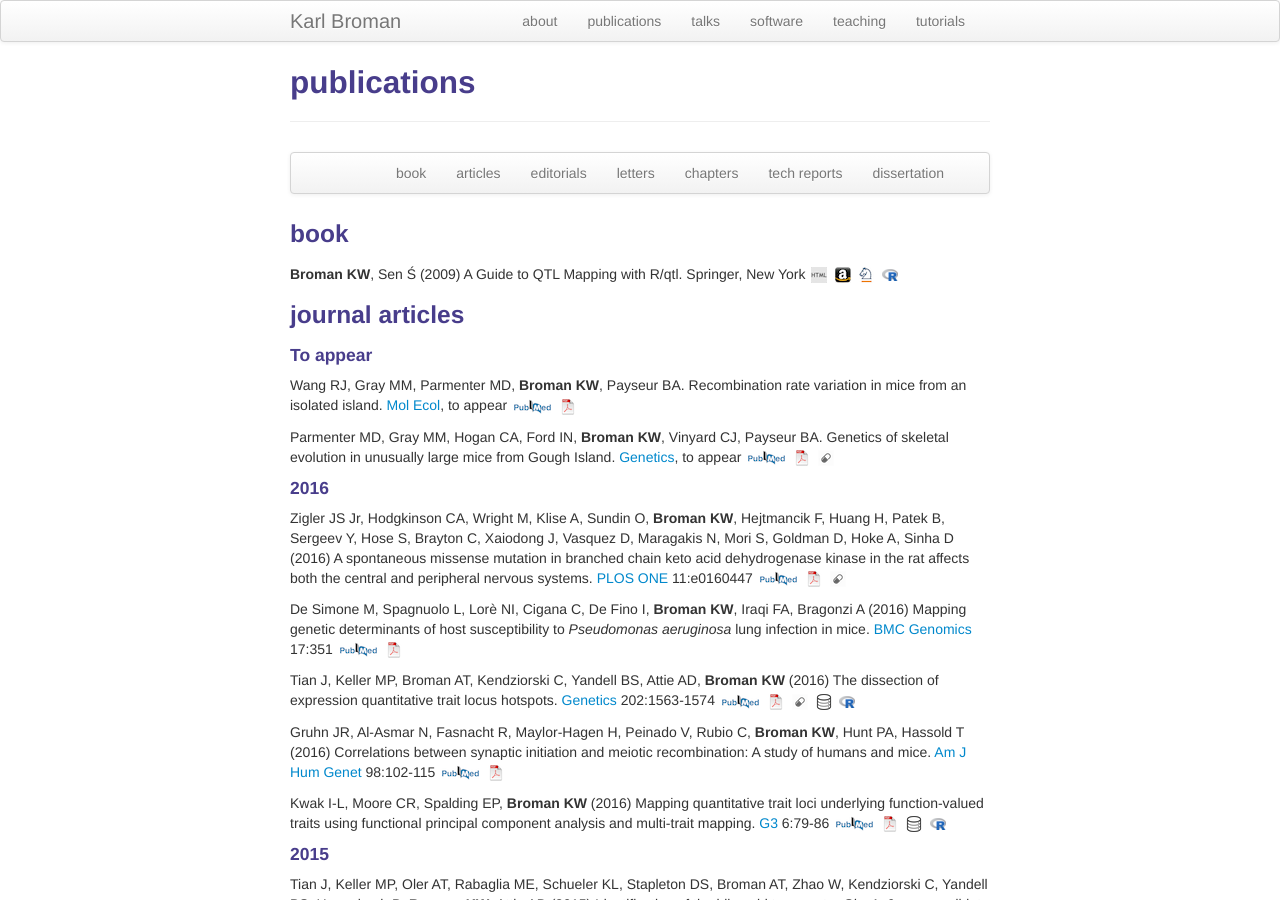
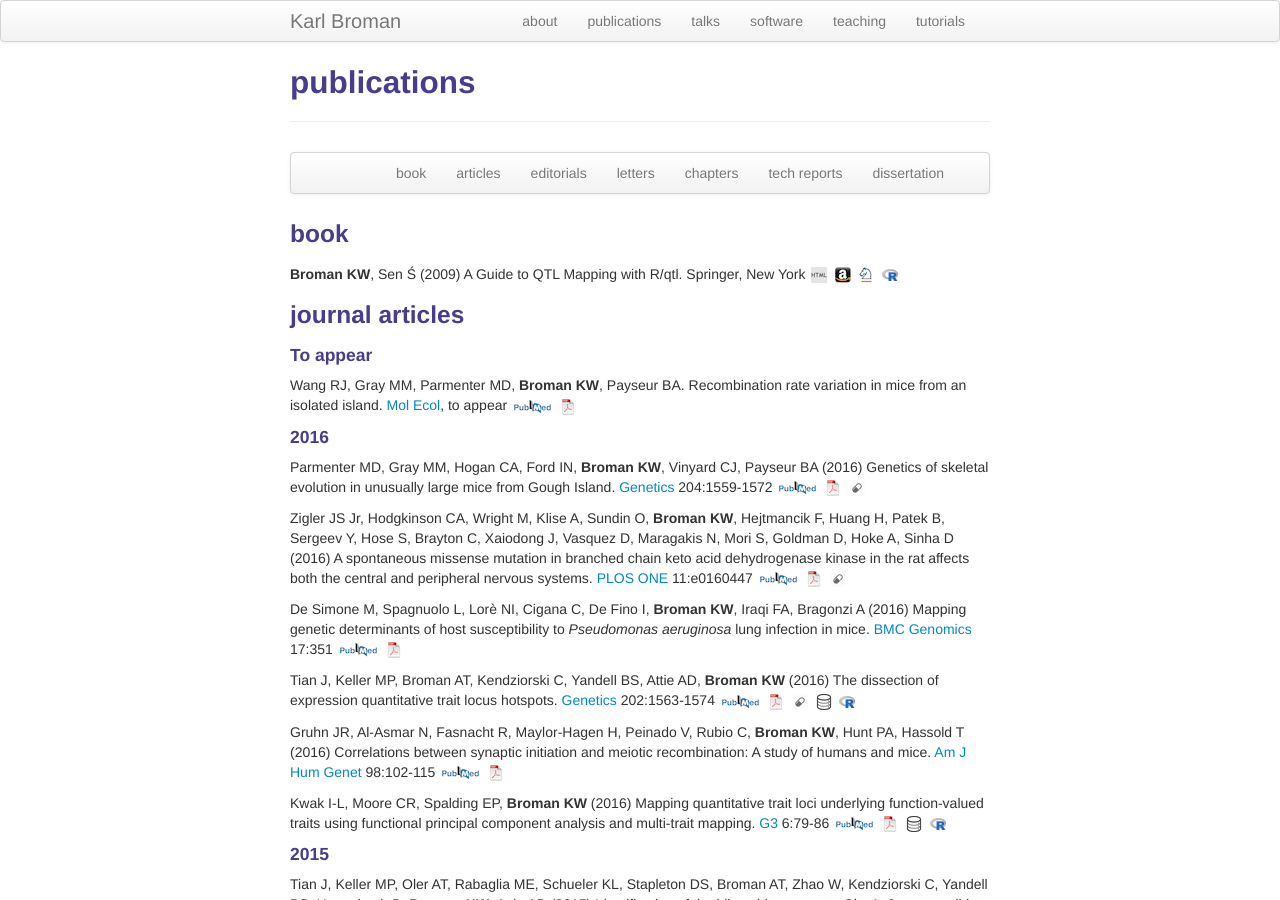
Before and after one commit to kbroman/kbroman.github.io, a Jekyll site: the page built from pages/pubs.md, in a window 1280 px wide and 900 px high. Built offline with Jekyll 4.4.1, drawn with Linux system fonts in a browser that asks for light colours.

Commit message:
Parmenter paper published

```diff
--- a/pages/pubs.md
+++ b/pages/pubs.md
@@ -40,16 +40,16 @@ to appear
 <!-- * 145 * -->
 <!-- http://doi.org/10.1111/mec.13932 -->
 
+#### 2016
+
 Parmenter MD, Gray MM, Hogan CA, Ford IN, **Broman KW**, Vinyard CJ,
-Payseur BA. Genetics of skeletal evolution in unusually large mice
-from Gough Island. [Genetics](http://genetics.org), to appear
+Payseur BA (2016) Genetics of skeletal evolution in unusually large mice
+from Gough Island. [Genetics](http://genetics.org) 204:1559-1572
 [![PubMed](icons16/pubmed-icon.png)](https://www.ncbi.nlm.nih.gov/pubmed/27694627)
 [![pdf](icons16/pdf-icon.png)](https://www.biostat.wisc.edu/~kbroman/publications/parmenter2016.pdf)
 [![supporting info](icons16/supp-icon.png)](http://www.genetics.org/content/early/2016/09/29/genetics.116.193805.supplemental)
 <!-- * 144 * -->
 <!-- http://doi.org/10.1534/genetics.116.193805 -->
-
-#### 2016
 
 Zigler JS Jr, Hodgkinson CA, Wright M, Klise A, Sundin O, **Broman KW**,
 Hejtmancik F, Huang H, Patek B, Sergeev Y, Hose S, Brayton C,
```
